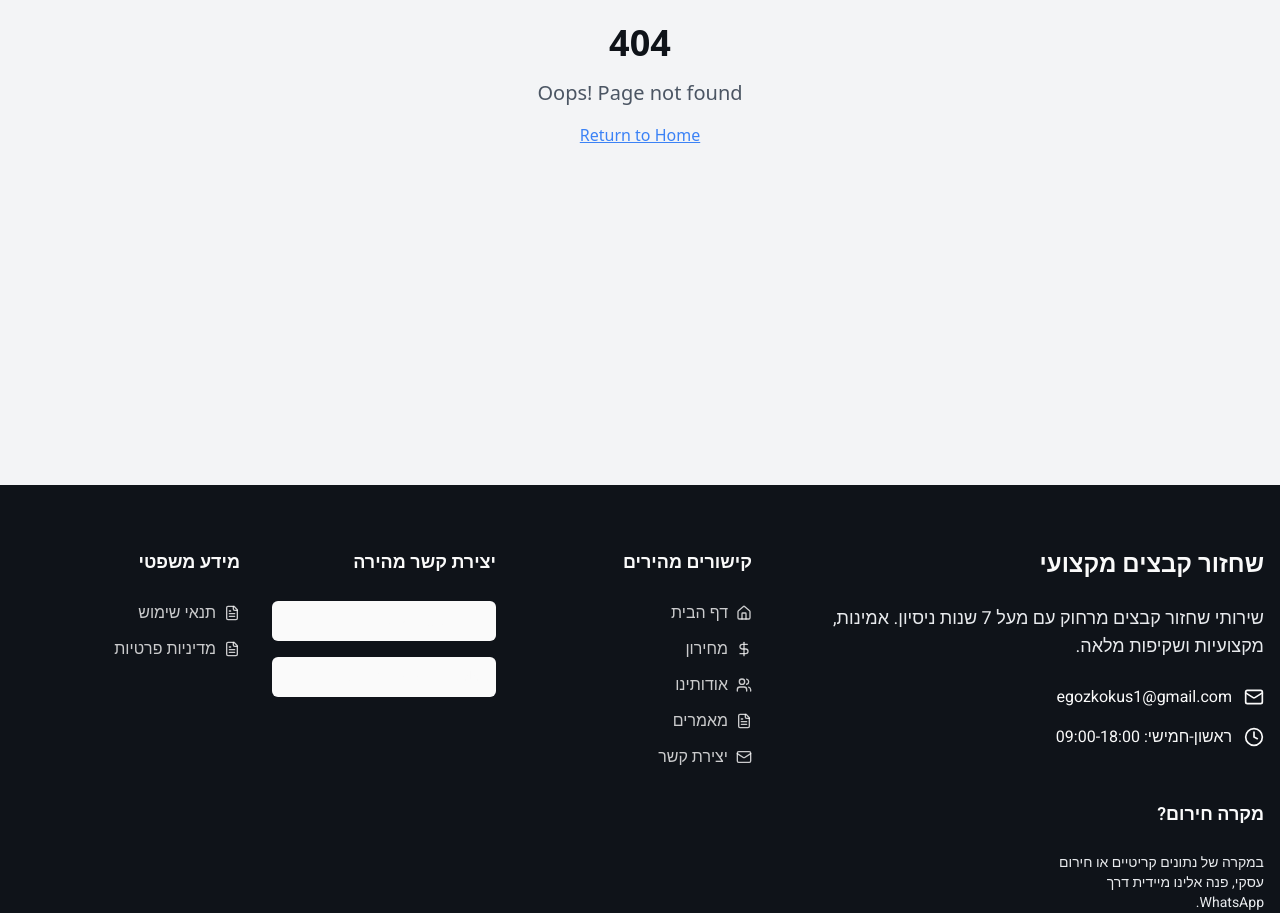
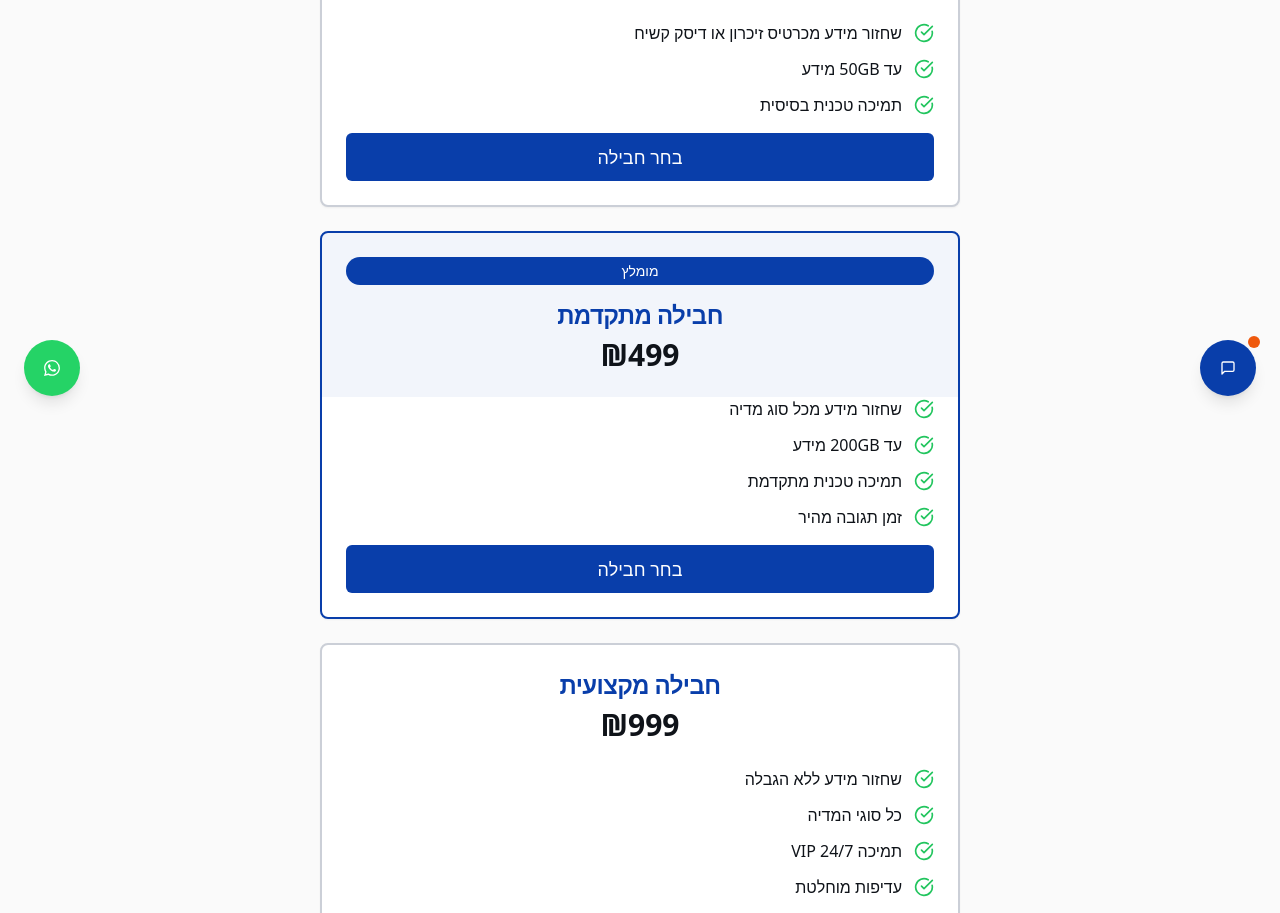
Before and after one commit to infected-computer/data-safe-recovery-now, a React (Vite) app: page /payment-secret in a window 1280 px wide. Shown: the part 380-1293 px from the top of the page. Built offline with nearby package versions, Linux system fonts and the light colour scheme.

Commit message:
Add private payment page
Create a new page for private payment processing with Squeezy Lemon, which will not be linked in the site's navigation.

```diff
--- a/src/App.tsx
+++ b/src/App.tsx
@@ -17,6 +17,7 @@ const ContactPage = lazy(() => import('./pages/ContactPage').then(module => ({ d
 const AboutPage = lazy(() => import('./pages/AboutPage').then(module => ({ default: module.AboutPage })));
 const PrivacyPage = lazy(() => import('./pages/PrivacyPage').then(module => ({ default: module.PrivacyPage })));
 const TermsPage = lazy(() => import('./pages/TermsPage').then(module => ({ default: module.TermsPage })));
+const PaymentPage = lazy(() => import('./pages/PaymentPage'));
 const NotFound = lazy(() => import('./pages/NotFound'));
 
 const queryClient = new QueryClient({
@@ -46,6 +47,7 @@ const App = () => (
               <Route path="/about" element={<AboutPage />} />
               <Route path="/privacy" element={<PrivacyPage />} />
               <Route path="/terms" element={<TermsPage />} />
+              <Route path="/payment-secret" element={<PaymentPage />} />
               <Route path="*" element={<NotFound />} />
             </Routes>
           </Suspense>
--- /dev/null
+++ b/src/pages/PaymentPage.tsx
@@ -0,0 +1,169 @@
+import { Header } from '../components/Header';
+import { Footer } from '../components/Footer';
+import { WhatsAppFloat } from '../components/WhatsAppFloat';
+import { MessageSystem } from '../components/MessageSystem';
+import SEO from '../components/SEO';
+import { Button } from '@/components/ui/button';
+import { Card, CardContent, CardHeader, CardTitle } from '@/components/ui/card';
+import { CheckCircle } from 'lucide-react';
+
+const PaymentPage = () => {
+  const handlePayment = () => {
+    // Replace with your actual Squeezy Lemon payment URL
+    window.open('https://doctorfix.squeezylem.com/checkout/your-product-id', '_blank');
+  };
+
+  return (
+    <div className="min-h-screen bg-background">
+      <SEO
+        title="תשלום - ד״ר פיקס"
+        description="עמוד תשלום לשירותי שחזור מידע"
+        canonicalUrl="https://doctorfix.co.il/payment"
+      />
+
+      <Header />
+
+      <main className="pt-20 pb-16">
+        <div className="container mx-auto px-4 max-w-2xl">
+          <div className="text-center mb-12">
+            <h1 className="text-4xl font-bold mb-4 text-foreground">
+              השלמת התשלום
+            </h1>
+            <p className="text-xl text-muted-foreground">
+              בחר את החבילה המתאימה לך
+            </p>
+          </div>
+
+          <div className="space-y-6">
+            {/* Basic Package */}
+            <Card className="border-2">
+              <CardHeader className="text-center">
+                <CardTitle className="text-2xl font-bold text-primary">
+                  חבילה בסיסית
+                </CardTitle>
+                <div className="text-3xl font-bold text-foreground">
+                  ₪299
+                </div>
+              </CardHeader>
+              <CardContent className="space-y-4">
+                <ul className="space-y-3">
+                  <li className="flex items-center gap-3">
+                    <CheckCircle className="h-5 w-5 text-green-500" />
+                    <span>שחזור מידע מכרטיס זיכרון או דיסק קשיח</span>
+                  </li>
+                  <li className="flex items-center gap-3">
+                    <CheckCircle className="h-5 w-5 text-green-500" />
+                    <span>עד 50GB מידע</span>
+                  </li>
+                  <li className="flex items-center gap-3">
+                    <CheckCircle className="h-5 w-5 text-green-500" />
+                    <span>תמיכה טכנית בסיסית</span>
+                  </li>
+                </ul>
+                <Button
+                  onClick={handlePayment}
+                  className="w-full h-12 text-lg"
+                  size="lg"
+                >
+                  בחר חבילה
+                </Button>
+              </CardContent>
+            </Card>
+
+            {/* Premium Package */}
+            <Card className="border-2 border-primary">
+              <CardHeader className="text-center bg-primary/5">
+                <div className="bg-primary text-primary-foreground px-3 py-1 rounded-full text-sm font-medium mb-2 inline-block">
+                  מומלץ
+                </div>
+                <CardTitle className="text-2xl font-bold text-primary">
+                  חבילה מתקדמת
+                </CardTitle>
+                <div className="text-3xl font-bold text-foreground">
+                  ₪499
+                </div>
+              </CardHeader>
+              <CardContent className="space-y-4">
+                <ul className="space-y-3">
+                  <li className="flex items-center gap-3">
+                    <CheckCircle className="h-5 w-5 text-green-500" />
+                    <span>שחזור מידע מכל סוג מדיה</span>
+                  </li>
+                  <li className="flex items-center gap-3">
+                    <CheckCircle className="h-5 w-5 text-green-500" />
+                    <span>עד 200GB מידע</span>
+                  </li>
+                  <li className="flex items-center gap-3">
+                    <CheckCircle className="h-5 w-5 text-green-500" />
+                    <span>תמיכה טכנית מתקדמת</span>
+                  </li>
+                  <li className="flex items-center gap-3">
+                    <CheckCircle className="h-5 w-5 text-green-500" />
+                    <span>זמן תגובה מהיר</span>
+                  </li>
+                </ul>
+                <Button
+                  onClick={handlePayment}
+                  className="w-full h-12 text-lg"
+                  size="lg"
+                >
+                  בחר חבילה
+                </Button>
+              </CardContent>
+            </Card>
+
+            {/* Enterprise Package */}
+            <Card className="border-2">
+              <CardHeader className="text-center">
+                <CardTitle className="text-2xl font-bold text-primary">
+                  חבילה מקצועית
+                </CardTitle>
+                <div className="text-3xl font-bold text-foreground">
+                  ₪999
+                </div>
+              </CardHeader>
+              <CardContent className="space-y-4">
+                <ul className="space-y-3">
+                  <li className="flex items-center gap-3">
+                    <CheckCircle className="h-5 w-5 text-green-500" />
+                    <span>שחזור מידע ללא הגבלה</span>
+                  </li>
+                  <li className="flex items-center gap-3">
+                    <CheckCircle className="h-5 w-5 text-green-500" />
+                    <span>כל סוגי המדיה</span>
+                  </li>
+                  <li className="flex items-center gap-3">
+                    <CheckCircle className="h-5 w-5 text-green-500" />
+                    <span>תמיכה VIP 24/7</span>
+                  </li>
+                  <li className="flex items-center gap-3">
+                    <CheckCircle className="h-5 w-5 text-green-500" />
+                    <span>עדיפות מוחלטת</span>
+                  </li>
+                </ul>
+                <Button
+                  onClick={handlePayment}
+                  className="w-full h-12 text-lg"
+                  size="lg"
+                >
+                  בחר חבילה
+                </Button>
+              </CardContent>
+            </Card>
+          </div>
+
+          <div className="text-center mt-8 text-sm text-muted-foreground">
+            <p>תשלום מאובטח דרך Squeezy Lemon</p>
+            <p>לשאלות: <a href="mailto:doctorfix79@gmail.com" className="text-primary hover:underline">doctorfix79@gmail.com</a></p>
+          </div>
+        </div>
+      </main>
+
+      <Footer />
+      <WhatsAppFloat />
+      <MessageSystem />
+    </div>
+  );
+};
+
+export default PaymentPage;
```
